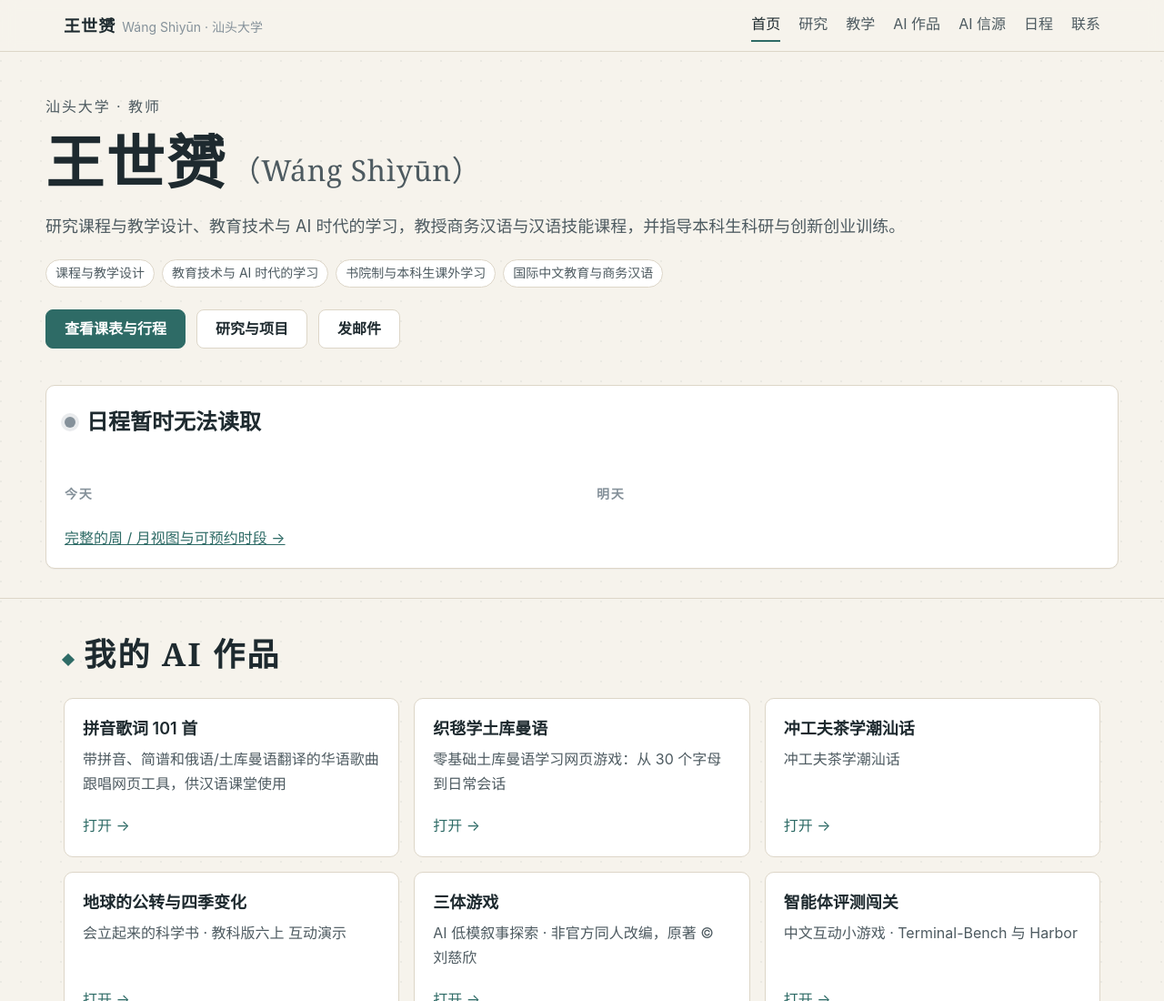
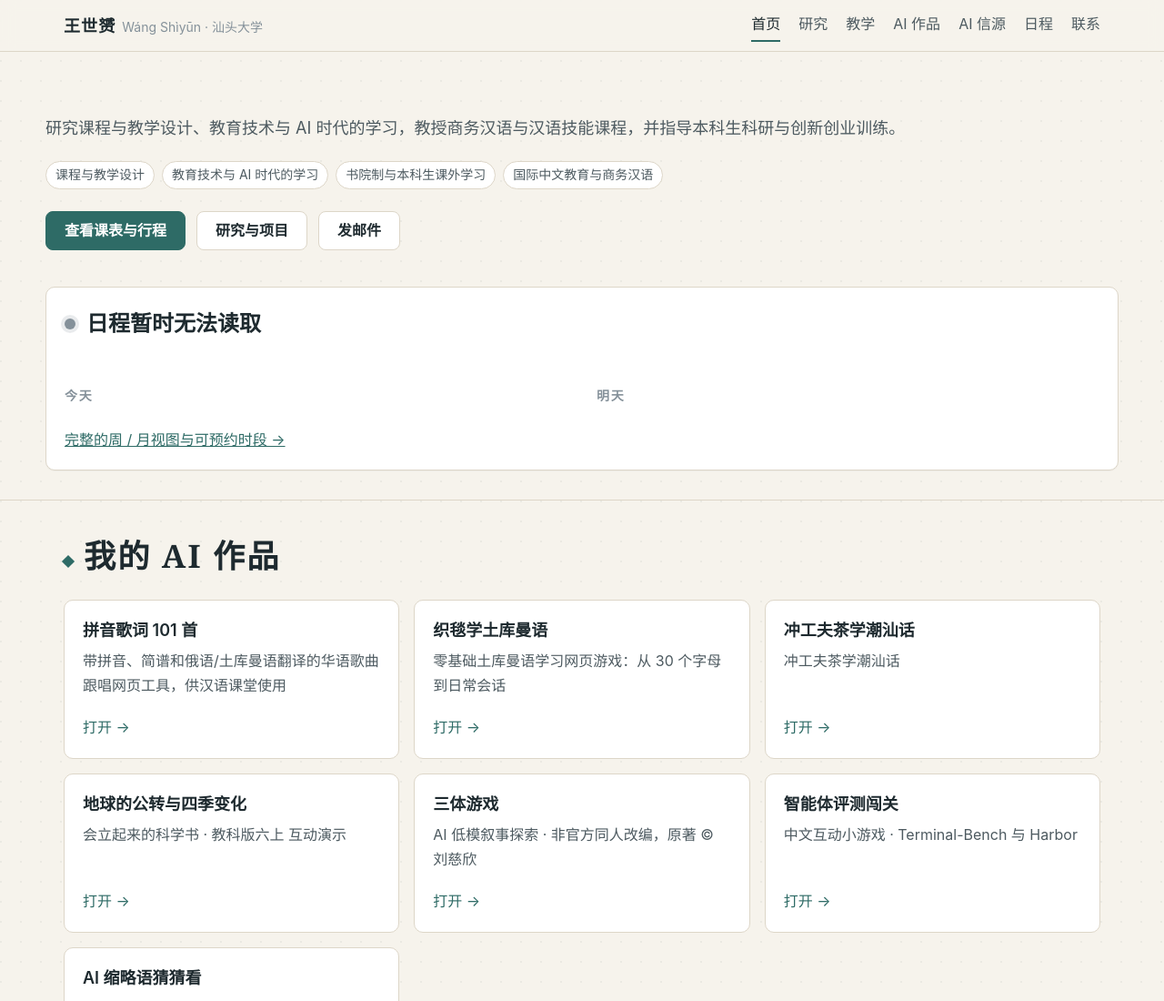
Before and after one commit to wangshiyun404/schedule, a website: page public/index.html in a window 1280 px wide. Shown: the top 1100 px of the page at 91% size. Drawn offline with Linux system fonts and the light colour scheme; no server answers.

Commit message:
首页去掉重复的大字姓名

```diff
--- a/public/index.html
+++ b/public/index.html
@@ -26,8 +26,6 @@
 <header class="hero wrap">
   <div class="hero-grid">
     <div>
-      <p class="eyebrow" data-site="title">汕头大学 · 教师</p>
-      <h1 class="name"><span data-site="name">王世赟</span><span class="name-en">（<span data-site="nameEn">Wáng Shìyūn</span>）</span></h1>
       <p class="tagline" data-site="tagline"></p>
       <ul class="tags" id="area-tags"></ul>
       <div class="cta">
```
